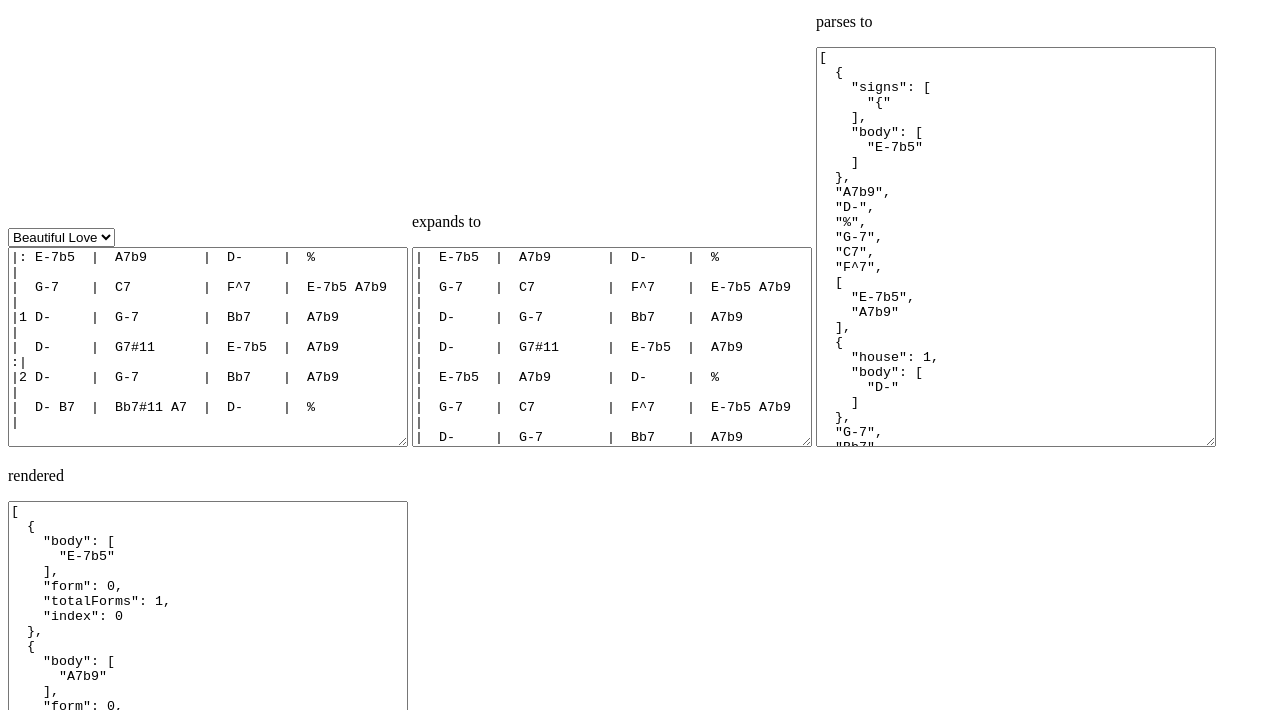
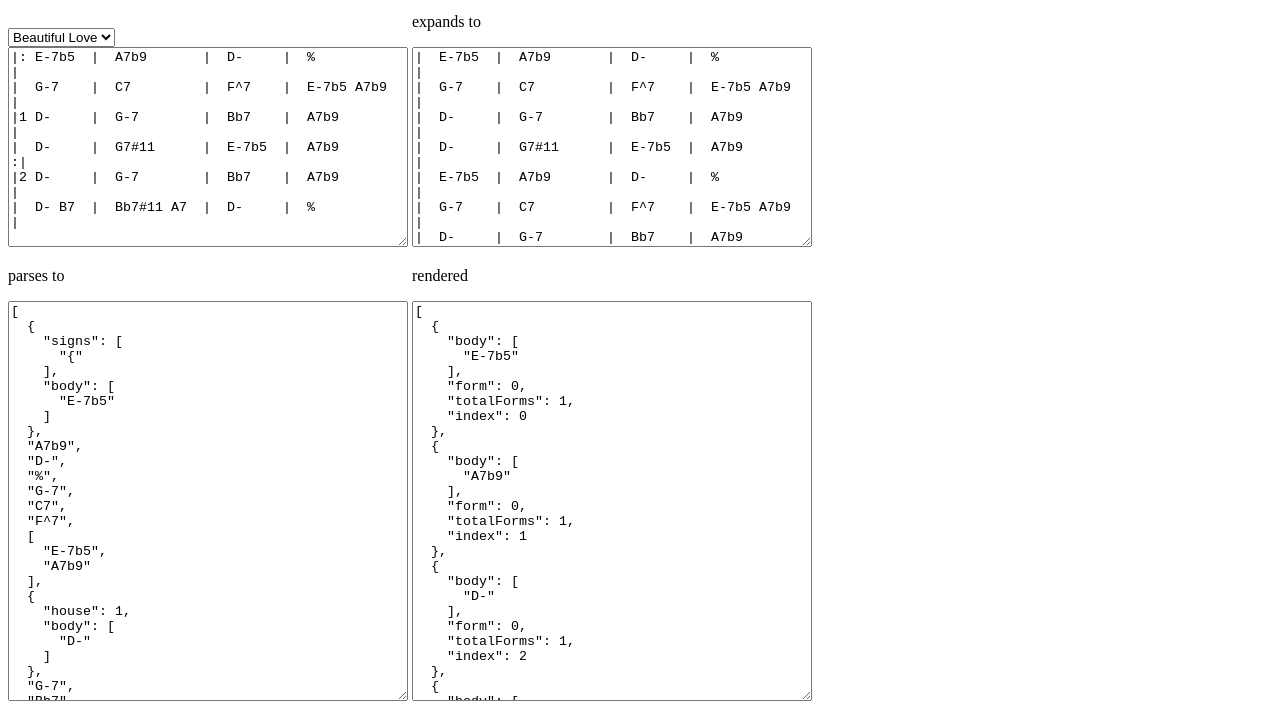
Before and after one commit to felixroos/leetsheet, a website built with Parcel: page demo/index.html in a window 1280 px wide. Shown: the part 90-800 px from the top of the page. Built offline with nearby package versions, Linux system fonts and the light colour scheme.

Commit message:
updated readme

```diff
--- a/demo/index.html
+++ b/demo/index.html
@@ -27,13 +27,18 @@
         <p>expands to</p>
         <textarea style="width:400px;height:200px" id="expanded"></textarea>
       </div>
+    </div>
+    <div>
       <div class="inline-block">
         <p>parses to</p>
         <textarea style="width:400px;height:400px" id="json"></textarea>
       </div>
       <div class="inline-block">
         <p>rendered</p>
-        <textarea style="width:400px;height:400px" id="json-expanded"></textarea>
+        <textarea
+          style="width:400px;height:400px"
+          id="json-expanded"
+        ></textarea>
       </div>
     </div>
     <script src="demo.ts"></script>
```
Also changed, not shown: README.md.
